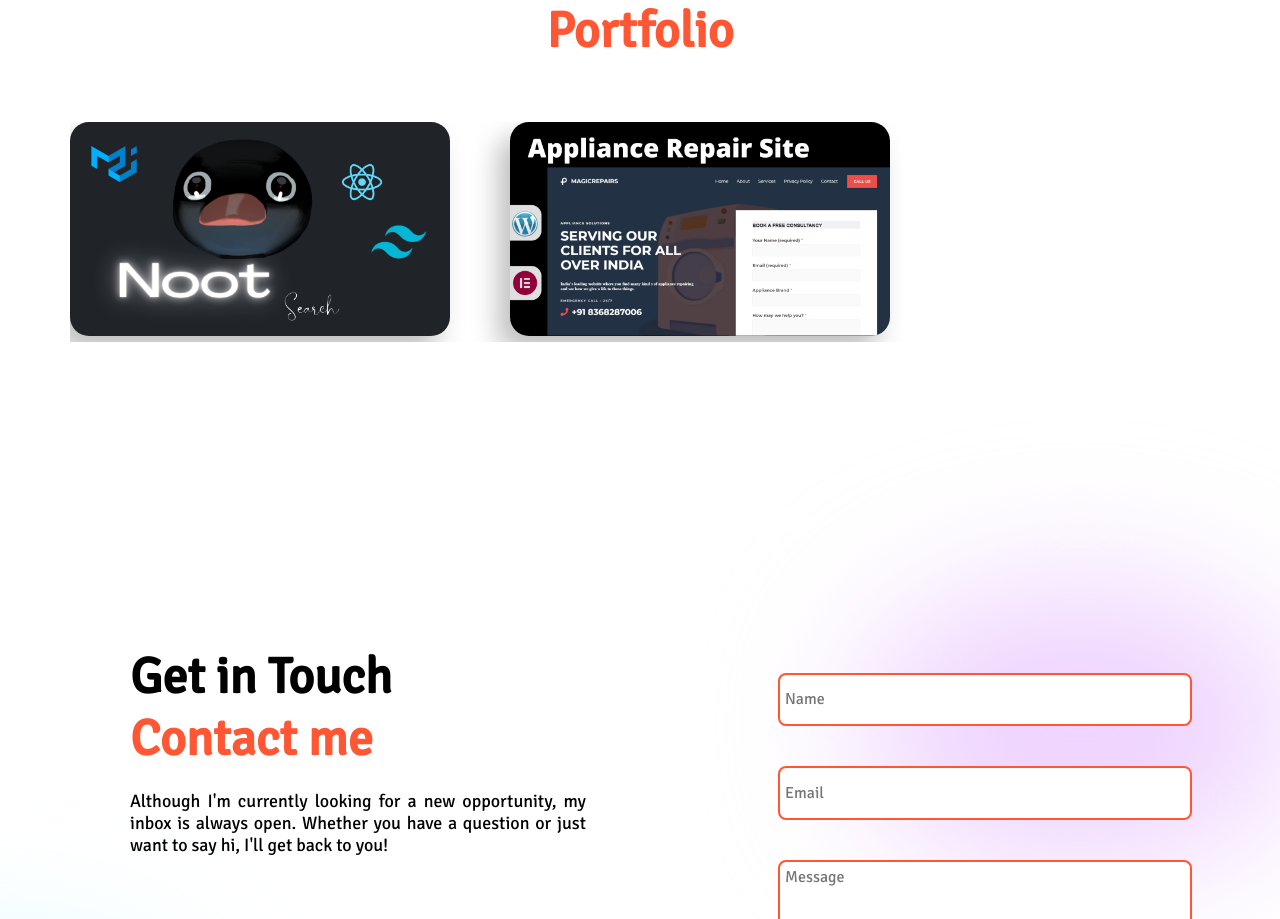
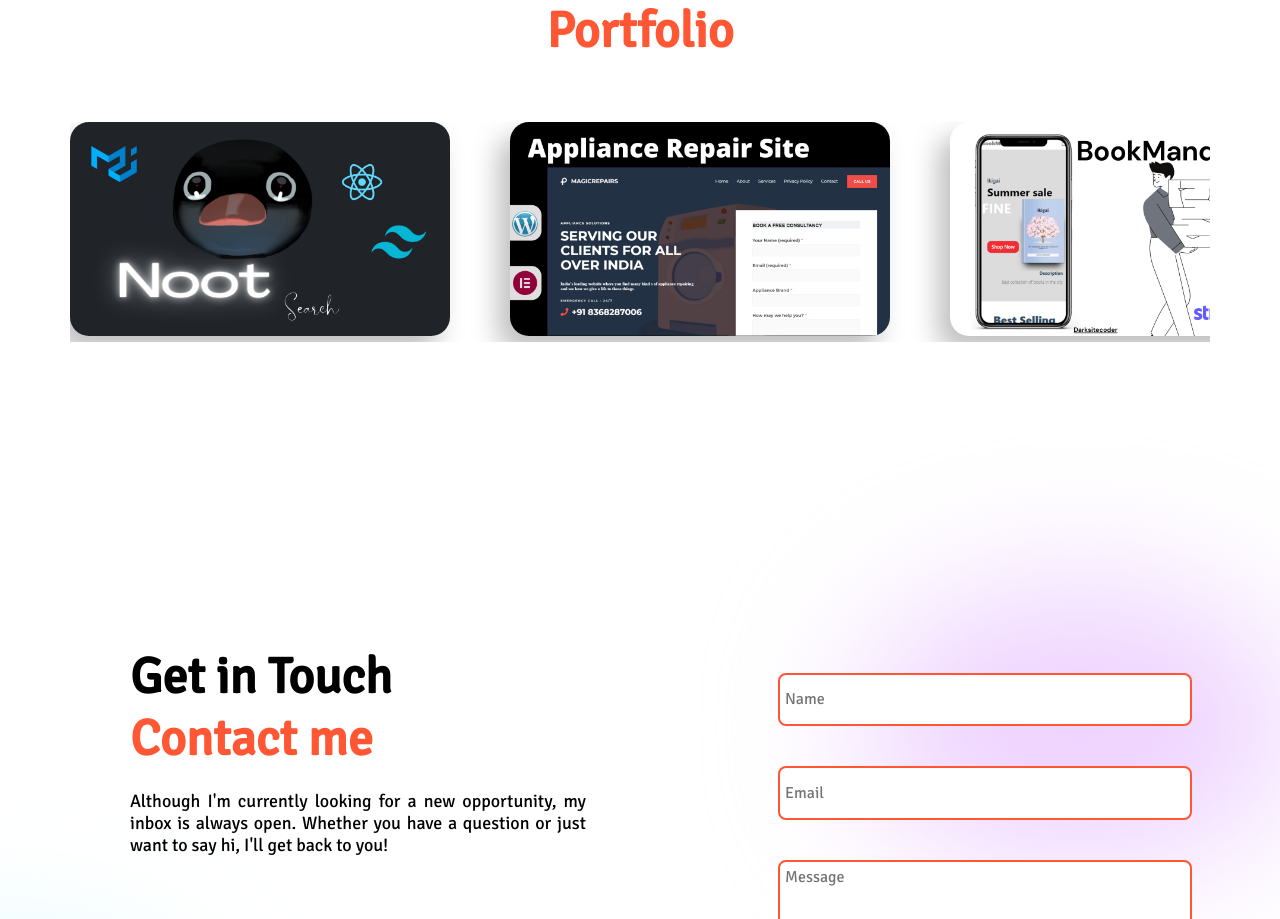
Before and after one commit to darksitecoder/sumitpal, a React (Create React App) app: page / in a window 1280 px wide. Shown: the part 3600-4519 px from the top of the page. Built offline with nearby package versions, Linux system fonts and the light colour scheme.

Commit message:
Update Portfolio.jsx

```diff
--- a/src/components/Portfolio/Portfolio.jsx
+++ b/src/components/Portfolio/Portfolio.jsx
@@ -3,6 +3,8 @@ import './Portfolio.css';
 import { Swiper, SwiperSlide } from "swiper/react";
 import 'swiper/swiper.min.css';
 import Noot from "../../img/Noot.png";
+import BookMandir from "../../img/BookMandir.png";
+
 import ApplianceRepairSite from "../../img/appliancerepairsite.png";
 import { themeContext } from "../../Context";
 
@@ -41,7 +43,10 @@ const Portfolio = () => {
                 <SwiperSlide ><a href="https://magicrepairs.in/" target="_blank"
             rel="noopener noreferrer"><img src={ApplianceRepairSite} alt="" /></a></SwiperSlide>
 
-                <SwiperSlide style={{paddingRight:'200px'}}></SwiperSlide>
+              <SwiperSlide ><a href="https://bookmandir.vercel.app/" target="_blank"
+            rel="noopener noreferrer"><img src={BookMandir} alt="" /></a></SwiperSlide>
+
+                <SwiperSlide style={{paddingRight:'200px'}}>efdef</SwiperSlide>
         </Swiper>
         </div>
         </div>
```
